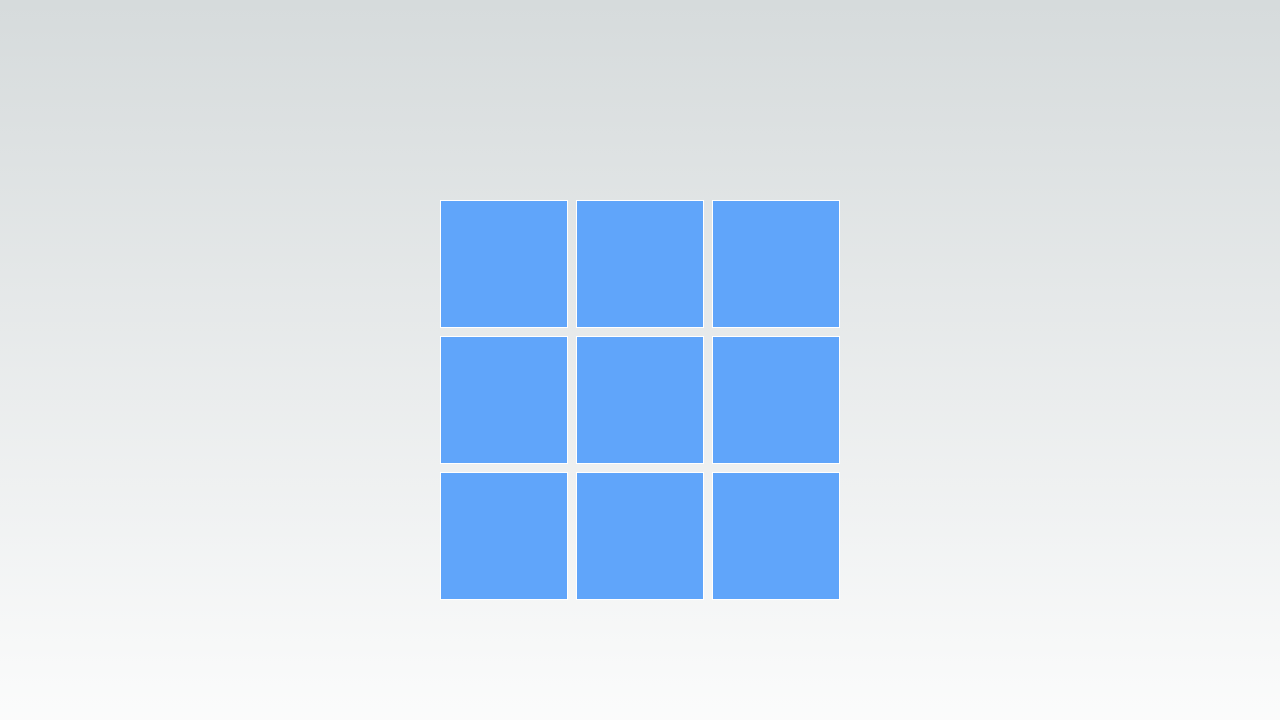
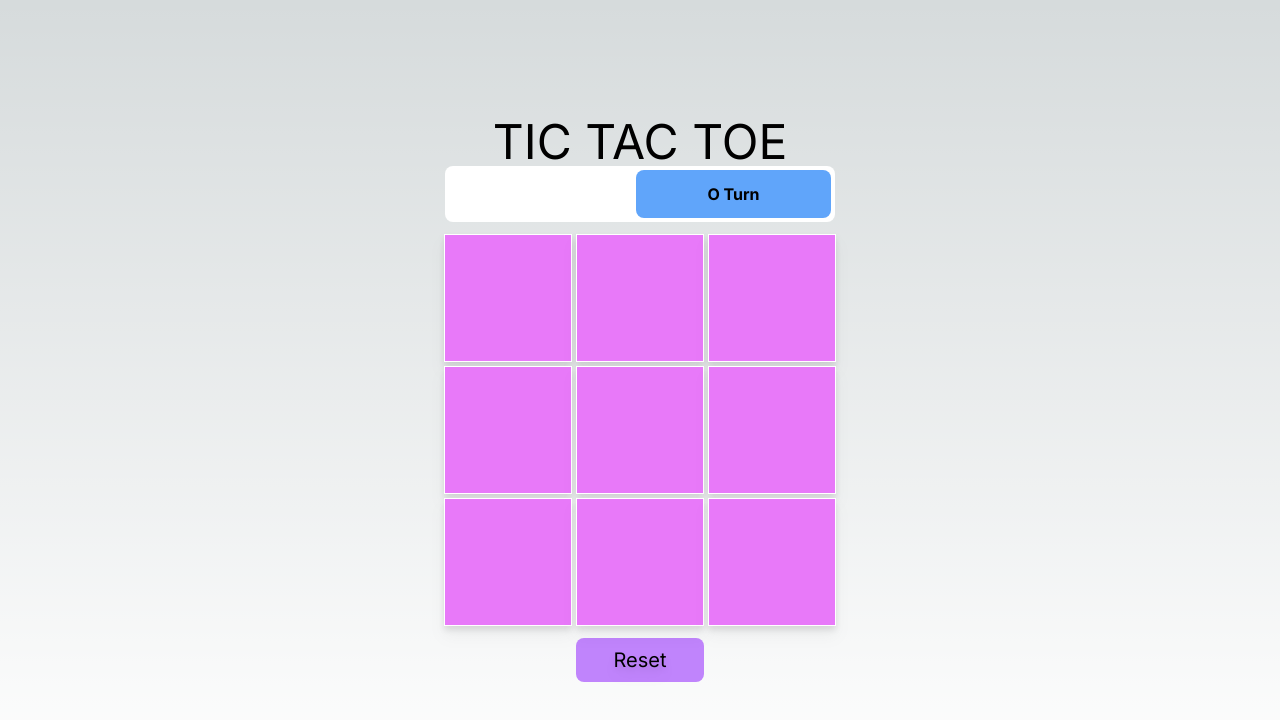
Before and after one commit to MarcusDelPino/portifolio-games, a Next.js app: page /tictactoe in a window 1280 px wide. Shown: the top 720 px of the page. Built offline with nearby package versions, Linux system fonts and the light colour scheme.

Commit message:
finishing tictactoe

```diff
--- a/src/app/layout.tsx
+++ b/src/app/layout.tsx
@@ -5,7 +5,12 @@ import "./globals.css";
 const inter = Inter({ subsets: ["latin"] });
 
 export const metadata: Metadata = {
-  title: "Create Next App",
+  title:{
+    absolute: "",
+    default: "Games",
+    template: "%s | Marcus Del Pino"
+
+  },
   description: "Generated by create next app",
 };
 
--- /dev/null
+++ b/src/app/tictactoe/layout.tsx
@@ -0,0 +1,17 @@
+import { Metadata } from "next"
+
+export const metadata: Metadata = {
+  title: "TicTacToe"
+}
+
+export default function RootLayout({
+    children,
+  }: Readonly<{
+    children: React.ReactNode;
+  }>) {
+    return (
+      <html lang="en">
+        <body>{children}</body>
+      </html>
+    );
+  }
--- a/src/app/tictactoe/page.tsx
+++ b/src/app/tictactoe/page.tsx
@@ -1,37 +1,83 @@
 "use client"
-type Player = "X" | "O" | null
 
-import Square from "@/components/Square"
-import { useState } from "react"
+import { useEffect, useState } from "react"
+import Square from "@/components/SquareTTT"
+import { winningConfimation } from "@/function/WinnerGame"
+import Header from "@/components/HeaderTTT"
+
+type Player = "X" | "O" | "draw" | null | string
 
 export default function Page() {
-  const [squares, setSquares] = useState<Array<number | null>>(
+  const [squares, setSquares] = useState<Array<string | null>>(
     Array(9).fill(null)
   )
-  const [player, setPlayer ]= useState<Player>(
+  const [player, setPlayer] = useState<Player>(
     Math.round(Math.random() * 1) === 1 ? "X" : "O"
   )
 
-  const markXO = (index) => {
-    squares.map((val, ind) => {
-      if(ind === index){
+  const [winner, setWinner] = useState<boolean>()
+  const [ position, setPosition] = useState<number[]>()
 
+  useEffect(() => {
+    const res = winningConfimation(squares)
+    if (res) {
+      const { winner, result, positions } = res
+      setPosition(positions)
+      setWinner(winner)
+      if (result === "draw") {
+        setPlayer(result)
       }
+    }
+  }, [squares, player])
+
+  const markXO = (index: number) => {
+    const newData = squares.map((val: any, ind: number) => {
+      if (ind === index) {
+        return player
+      }
+      return val
     })
+    setSquares(newData)
+    setPlayer(player === "X" ? "O" : "X")
+    // console.log(squares[0])
   }
 
-
-  return (
-    <div className={`flex justify-center items-center h-screen`}>
-      <div
-        className={`grid grid-cols-3 gap-2
-`}
-      >
+  const render = () => {
+    return (
+      <div className={`grid grid-cols-3 gap-1`}>
         {Array(9)
           .fill(null)
           .map((_, ind: number) => (
-            <Square key={ind} onClickProps={() => markXO(ind)} />
+            <Square
+              key={ind}
+              onClickProps={() => markXO(ind)}
+              player={squares[ind]}
+              winner={winner}
+              positions={position?.includes(ind)}
+            />
           ))}
+      </div>
+    )
+  }
+  console.log(position)
+  return (
+    <div className={`flex flex-col justify-center items-center h-screen gap-3`}>
+      <div>
+        <Header player={player} winner={winner} />
+      </div>
+      {render()}
+      <div className={`flex`}>
+        <button
+          className={`bg-purple-400  p-2 w-32 rounded-lg `}
+          onClick={() => {
+            setSquares(Array(9).fill(null))
+            setPlayer(Math.round(Math.random() * 1) === 1 ? "X" : "O")
+            setWinner(false)
+            setPosition([])
+          }}
+        >
+          <span className={`text-xl drop-shadow-lg`}>Reset</span>
+        </button>
       </div>
     </div>
   )
--- /dev/null
+++ b/src/components/HeaderTTT.tsx
@@ -0,0 +1,22 @@
+type HeaderProps = {
+    player: "X" | "O" | null | string
+    winner: boolean | undefined
+}
+
+export default function Header({player, winner}:HeaderProps) {
+    return (
+        <div className={`flex justify-center items-center flex-col`}>
+            <h1 className=" text-5xl">TIC TAC TOE</h1>
+           <div className={` bg-white w-[390px] h-14 rounded-lg flex items-center  justify-start`}>
+            <div className={`flex bg-blue-400 w-[195px] h-12 rounded-lg ml-1 mr-1 justify-center items-center
+                transition-all duration-300 ${player === "X" ? '' : 'translate-x-[187px]' }`}>
+                {winner ? (
+                    <span className={`flex font-bold`}>{player === "X" || player === "O" ?   `Congrats - ${player === "X" ? "O" : "X"} - Winner` : "Draw - No Winner"}</span>
+                ) : (
+                    <span className={`flex font-bold`}>{player === "X" ?   "X Turn" : "O Turn"}</span>
+                )}
+            </div>
+           </div>
+        </div>
+    );
+}
--- a/src/components/Square.tsx
+++ /dev/null
@@ -1,15 +0,0 @@
-type SquareProps = {
-  player: string
-  onClickProps: () => void
-}
-
-export default function Square({ player, onClickProps }: SquareProps) {
-  return (
-    <div
-      className={`h-32 w-32 bg-blue-400 border border-white
-                    `}
-      onClick={() => console.log("Hello")}
-    >
-    </div>
-  )
-}
--- /dev/null
+++ b/src/components/SquareTTT.tsx
@@ -0,0 +1,36 @@
+type SquareProps = {
+  player?: any
+  onClickProps: () => void
+  winner: boolean | undefined
+  positions: boolean | undefined
+}
+
+export default function Square({ player, winner, positions,  onClickProps }: SquareProps) {
+
+  return !player === false || winner ? (
+    <div
+      className={`  h-32 w-32 ${
+        player === "X"
+          ? "bg-blue-300"
+          : player === "O"
+          ? "bg-red-400"
+          : "bg-fuchsia-400"
+      } ${positions && 'bg-green-500'} border border-white flex justify-center items-center text-9xl drop-shadow-lg cursor-pointer`}
+    >
+      {player}
+    </div>
+  ) : (
+    <div
+      className={`  h-32 w-32 ${
+        player === "X"
+          ? "bg-blue-300"
+          : player === "O"
+          ? "bg-red-400"
+          : "bg-fuchsia-400"
+      } border border-white flex justify-center drop-shadow-lg items-center text-9xl cursor-pointer`}
+      onClick={onClickProps}
+    >
+      {player}
+    </div>
+  )
+}
--- /dev/null
+++ b/src/function/WinnerGame.ts
@@ -0,0 +1,48 @@
+export const winningConfimation = (list: Array<string | null>) => {
+  const lines = [
+    [0, 1, 2],
+    [3, 4, 5],
+    [6, 7, 8],
+    [0, 3, 6],
+    [1, 4, 7],
+    [2, 5, 8],
+    [0, 4, 8],
+    [2, 4, 6],
+  ]
+  for (let i = 0; i < lines.length; i++) {
+    const [a, b, c] = lines[i]
+    if (list[a] && list[a] === list[b] && list[a] === list[c]) {
+      console.log("Ganhou")
+      return { winner: true, positions: [a, b, c] }
+    }
+  }
+  if (!list.some((cell) => cell === null)) {
+    console.log("Empatou")
+    return { winner: true, result: "draw" }
+  }
+}
+//   const comboWin = [
+//     [list[0], list[1], list[2]],
+//     [list[3], list[4], list[5]],
+//     [list[6], list[7], list[8]],
+//     [list[0], list[3], list[6]],
+//     [list[1], list[4], list[7]],
+//     [list[2], list[5], list[8]],
+//     [list[0], list[4], list[8]],
+//     [list[2], list[4], list[6]],
+//   ]
+
+//   for (const combo of comboWin) {
+//       if (
+//           combo.every((cell) => cell === "X") ||
+//           combo.every((cell) => cell === "O")
+//           ) {
+//         console.log(combo)
+//       console.log("Ganhou")
+//       return true
+//     } else if (!list.some((cell) => cell === null)) {
+//         console.log("Empatou")
+//         return true
+//       }
+//   }
+// }
```
